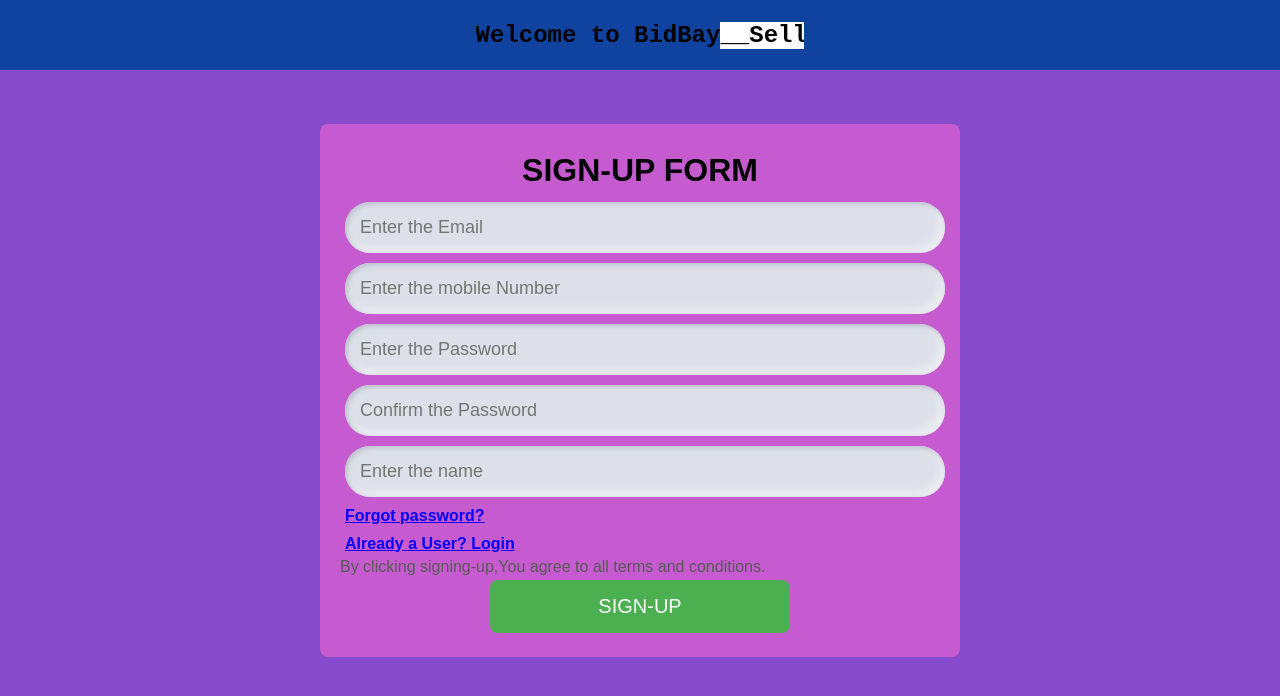
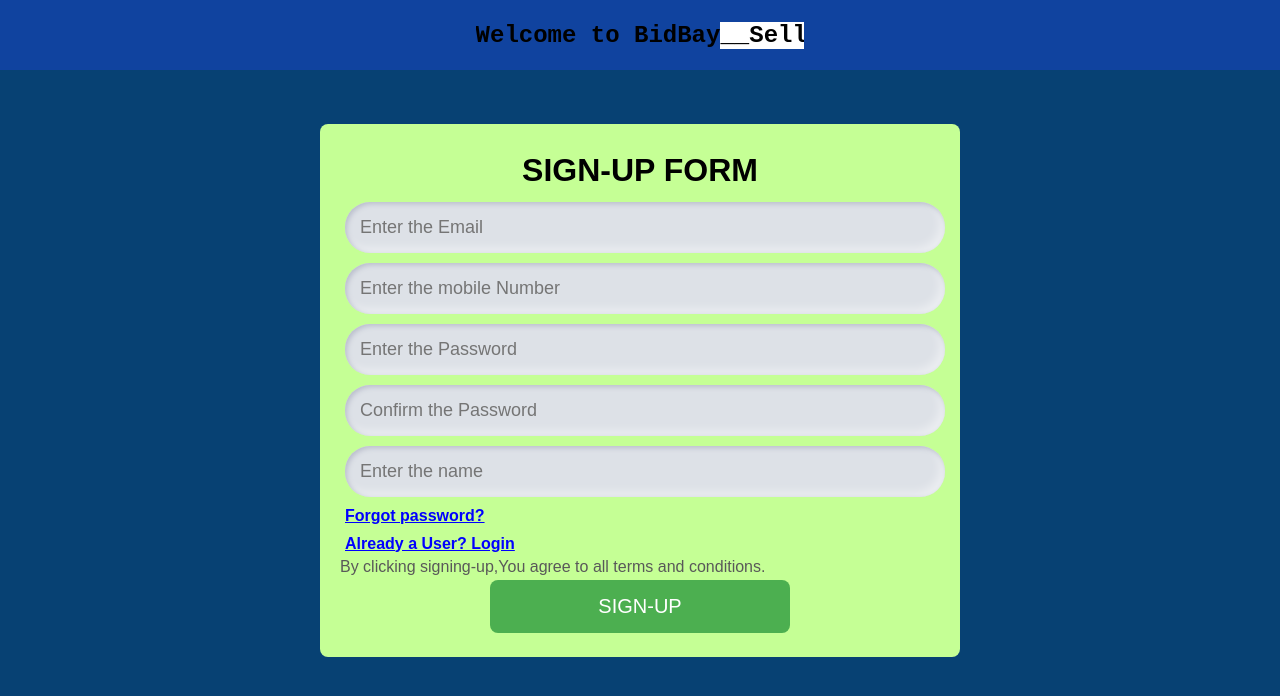
Before and after one commit to iamvijaylattupally/BidBay, a React (Create React App) app in the folder client/: page /signup in a window 1280 px wide. Shown: the top 696 px of the page. Built offline with nearby package versions, Linux system fonts and the light colour scheme; a web font is replaced by a local one.

Commit message:
designing and bug fixes

```diff
--- a/client/src/components/Auth/Auth.js
+++ b/client/src/components/Auth/Auth.js
@@ -52,7 +52,7 @@ const Auth = () => {
       setIsLoading(true);
       console.log("Data is validated");
       const lors = registered ? 'login' : 'register';
-      await axios.post(`http://localhost:8000/api/v1/user/${lors}`, userData)
+      await axios.post(`https://bidbay-im8r.onrender.com/api/v1/user/${lors}`, userData)
       .then(function (response) {
         console.log(response);
         console.log(response.data.user);
@@ -62,7 +62,7 @@ const Auth = () => {
         navigate("/");
       })
       .catch(function (error) {
-        console.log(error.response);
+        console.log(error);
         setUserData({
           email: '',
           phonenumber: "",
@@ -70,7 +70,8 @@ const Auth = () => {
           cpassword: '',
           name: ''
         })
-        alert(error.response.data.message);
+        setIsLoading(false);
+        alert(error.response.data.message || "Something went wrong! Please try again later");
       });
       setUserData({
         email: '',
@@ -103,7 +104,7 @@ const Auth = () => {
         </div>
       </header>
       <main>
-      {isLoading ? <><div className='loader-container'><div class="loader"></div></div></>:
+      {
         <div className="signuppage">
           <div className="form">
             <form onSubmit={handleSubmit}>
@@ -172,14 +173,14 @@ const Auth = () => {
               </div>
               }
               {!registered &&
-                <div><button className='linkbtn'>Forgot password?</button></div>
+                <div><button onClick={()=>{alert("contanct admin")}} className='linkbtn'>Forgot password?</button></div>
               }
               <div>
                 <button className='linkbtn' type='button' onClick={() => { setRegistered(!registered) }}>{registered ? "New User? Sign-Up" : "Already a User? Login"}</button>
               </div>
               {!registered && <div><span>By clicking signing-up,You agree to all terms and conditions.</span></div>}
               <div className='sb'>
-                <button className='submit-btn' disabled={isLoading} type="submit">{!registered ? "SIGN-UP" : "LOGIN"}</button>
+                {isLoading ? <div class="loader"></div>:<button className='submit-btn' disabled={isLoading} type="submit">{!registered ? "SIGN-UP" : "LOGIN"}</button>}
               </div>
             </form>
           </div>
--- a/client/src/components/Auth/auth.css
+++ b/client/src/components/Auth/auth.css
@@ -82,7 +82,7 @@
 }
 main {
   height: 100svh;
-  background-color: #874ccc;
+  background-color: #074173;
 }
 .signuppage {
   display: flex;
@@ -94,7 +94,7 @@ main {
   width: 50svw;
   border-radius: 8px;
   padding: 20px;
-  background-color: #c65bcf;
+  background-color: #C5FF95;
 }
 .formhead {
   text-align: center;
```
